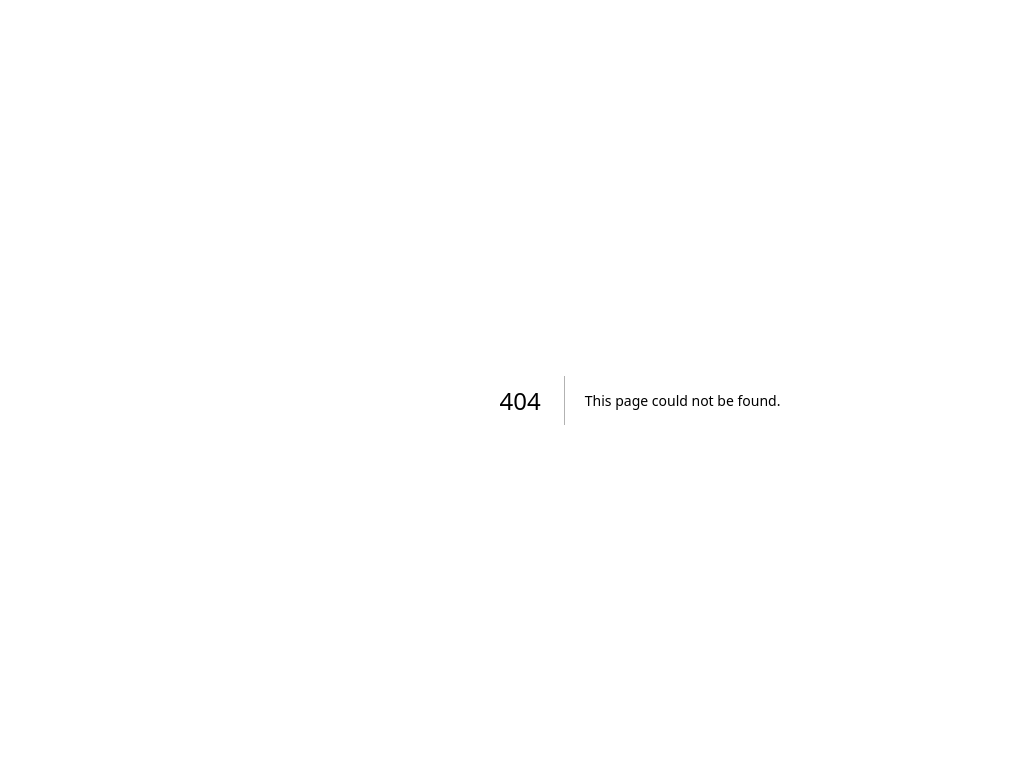
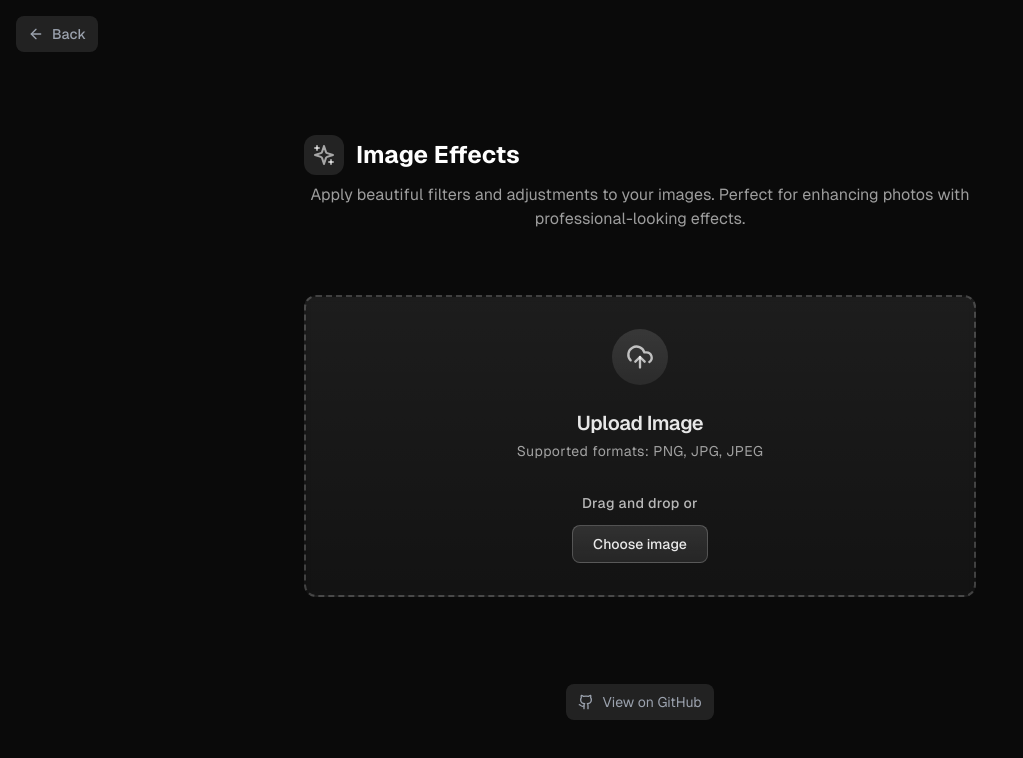
Before and after one commit to scanash00/quickpic-main, a Next.js app: page /image-effects in a window 1280 px wide. Before the commit this address had no page. Shown: the top 758 px of the page, without its empty margins (0-1023 px from the left). Built offline with nearby package versions, Linux system fonts and the light colour scheme.

Commit message:
new features

```diff
--- /dev/null
+++ b/src/app/(tools)/image-effects/effects-tool.tsx
@@ -0,0 +1,256 @@
+"use client";
+
+import { Sparkles } from "lucide-react";
+import { useState } from "react";
+import { ToolDescription } from "@/components/shared/tool-description";
+import { UploadBox } from "@/components/shared/upload-box";
+import { styles } from "@/components/ui/styles";
+
+const effectPresets = [
+  { id: "original", name: "Original" },
+  { id: "vintage", name: "Vintage", filters: "sepia(0.5) brightness(0.9) contrast(1.1)" },
+  { id: "noir", name: "Noir", filters: "grayscale(1) contrast(1.2) brightness(0.9)" },
+  { id: "chrome", name: "Chrome", filters: "brightness(1.1) contrast(1.1) saturate(1.2)" },
+  { id: "fade", name: "Fade", filters: "brightness(1.1) saturate(0.8) opacity(0.9)" },
+  { id: "warm", name: "Warm", filters: "sepia(0.3) brightness(1.1) saturate(1.1)" },
+  { id: "cool", name: "Cool", filters: "brightness(1.1) saturate(1.2) hue-rotate(10deg)" },
+  { id: "vivid", name: "Vivid", filters: "contrast(1.2) saturate(1.3)" },
+] as const;
+
+type EffectPreset = typeof effectPresets[number]["id"];
+
+interface Adjustments {
+  brightness: number;
+  contrast: number;
+  saturation: number;
+  blur: number;
+}
+
+export function EffectsTool() {
+  const [imageFile, setImageFile] = useState<File | null>(null);
+  const [imageUrl, setImageUrl] = useState<string | null>(null);
+  const [selectedEffect, setSelectedEffect] = useState<EffectPreset>("original");
+  const [adjustments, setAdjustments] = useState<Adjustments>({
+    brightness: 100,
+    contrast: 100,
+    saturation: 100,
+    blur: 0,
+  });
+
+  const handleFileChange = (e: React.ChangeEvent<HTMLInputElement>) => {
+    const file = e.target.files?.[0];
+    if (file) {
+      handleFile(file);
+    }
+  };
+
+  const handleDrop = (files: File[]) => {
+    const file = files[0];
+    if (file) {
+      handleFile(file);
+    }
+  };
+
+  const handleFile = (file: File) => {
+    setImageFile(file);
+    const url = URL.createObjectURL(file);
+    setImageUrl(url);
+  };
+
+  const getFilterStyle = () => {
+    const preset = effectPresets.find((p) => p.id === selectedEffect);
+    if (preset?.filters) {
+      return preset.filters;
+    }
+
+    return `brightness(${adjustments.brightness}%) contrast(${adjustments.contrast}%) saturate(${adjustments.saturation}%) blur(${adjustments.blur}px)`;
+  };
+
+  const handleAdjustmentChange = (
+    key: keyof Adjustments,
+    value: number
+  ) => {
+    setSelectedEffect("original");
+    setAdjustments((prev) => ({
+      ...prev,
+      [key]: value,
+    }));
+  };
+
+  const handleDownload = () => {
+    if (!imageUrl || !imageFile) return;
+
+    const img = new Image();
+    img.crossOrigin = "anonymous";
+    img.src = imageUrl;
+
+    img.onload = () => {
+      const canvas = document.createElement("canvas");
+      canvas.width = img.width;
+      canvas.height = img.height;
+
+      const ctx = canvas.getContext("2d");
+      if (!ctx) return;
+
+      ctx.filter = getFilterStyle();
+      ctx.drawImage(img, 0, 0);
+
+      canvas.toBlob(
+        (blob) => {
+          if (blob) {
+            const url = URL.createObjectURL(blob);
+            const a = document.createElement("a");
+            a.href = url;
+            a.download = imageFile.name.replace(/\.[^/.]+$/, "") + "_effect.jpg";
+            a.click();
+            URL.revokeObjectURL(url);
+          }
+        },
+        "image/jpeg",
+        0.9
+      );
+    };
+  };
+
+  const handleCancel = () => {
+    setImageFile(null);
+    setImageUrl(null);
+    setSelectedEffect("original");
+    setAdjustments({
+      brightness: 100,
+      contrast: 100,
+      saturation: 100,
+      blur: 0,
+    });
+  };
+
+  return (
+    <div className={styles.container}>
+      <ToolDescription
+        title="Image Effects"
+        description="Apply beautiful filters and adjustments to your images. Perfect for enhancing photos with professional-looking effects."
+        icon={<Sparkles className="h-6 w-6" />}
+      />
+
+      {!imageFile ? (
+        <UploadBox
+          title="Upload Image"
+          subtitle="Supported formats: PNG, JPG, JPEG"
+          description="Choose image"
+          accept="image/*"
+          onChange={handleFileChange}
+          onDrop={handleDrop}
+        />
+      ) : (
+        <div className={styles.toolContainer}>
+          <div className={styles.imageContainer}>
+            <img
+              src={imageUrl ?? ""}
+              alt="Preview"
+              className={styles.image}
+              style={{ filter: getFilterStyle() }}
+            />
+          </div>
+
+          <div className={styles.optionGrid}>
+            {effectPresets.map((effect) => (
+              <button
+                key={effect.id}
+                onClick={() => setSelectedEffect(effect.id)}
+                className={`${styles.optionButton.base} ${
+                  selectedEffect === effect.id
+                    ? styles.optionButton.selected
+                    : styles.optionButton.unselected
+                }`}
+              >
+                {effect.name}
+              </button>
+            ))}
+          </div>
+
+          {selectedEffect === "original" && (
+            <div className={styles.controlsContainer}>
+              <div>
+                <label htmlFor="brightness" className={styles.label}>
+                  Brightness: {adjustments.brightness}%
+                </label>
+                <input
+                  id="brightness"
+                  type="range"
+                  min="0"
+                  max="200"
+                  value={adjustments.brightness}
+                  onChange={(e) =>
+                    handleAdjustmentChange("brightness", Number(e.target.value))
+                  }
+                  className={styles.slider}
+                />
+              </div>
+
+              <div>
+                <label htmlFor="contrast" className={styles.label}>
+                  Contrast: {adjustments.contrast}%
+                </label>
+                <input
+                  id="contrast"
+                  type="range"
+                  min="0"
+                  max="200"
+                  value={adjustments.contrast}
+                  onChange={(e) =>
+                    handleAdjustmentChange("contrast", Number(e.target.value))
+                  }
+                  className={styles.slider}
+                />
+              </div>
+
+              <div>
+                <label htmlFor="saturation" className={styles.label}>
+                  Saturation: {adjustments.saturation}%
+                </label>
+                <input
+                  id="saturation"
+                  type="range"
+                  min="0"
+                  max="200"
+                  value={adjustments.saturation}
+                  onChange={(e) =>
+                    handleAdjustmentChange("saturation", Number(e.target.value))
+                  }
+                  className={styles.slider}
+                />
+              </div>
+
+              <div>
+                <label htmlFor="blur" className={styles.label}>
+                  Blur: {adjustments.blur}px
+                </label>
+                <input
+                  id="blur"
+                  type="range"
+                  min="0"
+                  max="10"
+                  step="0.5"
+                  value={adjustments.blur}
+                  onChange={(e) =>
+                    handleAdjustmentChange("blur", Number(e.target.value))
+                  }
+                  className={styles.slider}
+                />
+              </div>
+            </div>
+          )}
+
+          <div className={styles.buttonsContainer}>
+            <button onClick={handleDownload} className={styles.primaryButton}>
+              Download Effect
+            </button>
+            <button onClick={handleCancel} className={styles.secondaryButton}>
+              Try Another
+            </button>
+          </div>
+        </div>
+      )}
+    </div>
+  );
+}
--- /dev/null
+++ b/src/app/(tools)/image-effects/opengraph-image.tsx
@@ -0,0 +1,16 @@
+import { ogImageGenerator } from "@/app/utils/og-generator";
+
+export const runtime = "edge";
+export const alt = "QuickPic Image Effects";
+export const size = {
+  width: 1200,
+  height: 630,
+};
+export const contentType = "image/png";
+
+export default async function Image() {
+  return ogImageGenerator({
+    title: "Image Effects",
+    description: "Apply beautiful filters and adjustments to your images",
+  });
+}
--- /dev/null
+++ b/src/app/(tools)/image-effects/page.tsx
@@ -0,0 +1,15 @@
+import { Metadata } from "next";
+import dynamic from "next/dynamic";
+
+const EffectsTool = dynamic(() => import("./effects-tool").then((mod) => mod.EffectsTool), {
+  ssr: false,
+});
+
+export const metadata: Metadata = {
+  title: "Image Effects - QuickPic",
+  description: "Apply beautiful filters and adjustments to your images. Perfect for enhancing photos with professional-looking effects.",
+};
+
+export default function EffectsPage() {
+  return <EffectsTool />;
+}
--- /dev/null
+++ b/src/app/(tools)/image-effects/twitter-image.tsx
@@ -0,0 +1,16 @@
+import { ogImageGenerator } from "@/app/utils/og-generator";
+
+export const runtime = "edge";
+export const alt = "QuickPic Image Effects";
+export const size = {
+  width: 1200,
+  height: 630,
+};
+export const contentType = "image/png";
+
+export default async function Image() {
+  return ogImageGenerator({
+    title: "Image Effects",
+    description: "Apply beautiful filters and adjustments to your images",
+  });
+}
--- a/src/components/shared/upload-box.tsx
+++ b/src/components/shared/upload-box.tsx
@@ -30,9 +30,9 @@ export function UploadBox({
       <div className={styles.uploadBox.container}>
         <div className={`${styles.uploadBox.inner} group`}>
           <div className={styles.uploadBox.iconContainer}>
-            <UploadCloud className="h-6 w-6 transition-all duration-300 group-hover:scale-110" />
+            <UploadCloud className="h-7 w-7 transition-transform duration-300 group-hover:rotate-3 group-hover:scale-110" />
           </div>
-          <div>
+          <div className="space-y-1">
             <h2 className={styles.uploadBox.title}>{title}</h2>
             <p className={styles.uploadBox.subtitle}>{subtitle}</p>
           </div>
--- a/src/components/ui/styles.ts
+++ b/src/components/ui/styles.ts
@@ -1,54 +1,49 @@
 export const styles = {
   // Layout
   container: "flex flex-col items-center gap-8 p-6",
-  toolContainer: "w-full max-w-2xl mx-auto space-y-6 animate-fade-in",
+  toolContainer: "flex flex-col gap-6 w-full max-w-3xl mx-auto p-6 bg-background/50 backdrop-blur-sm rounded-lg shadow-lg border border-accent/10",
   toolDescription: "mb-8 text-center",
 
   // Image container
-  imageContainer:
-    "relative w-full rounded-xl border-2 border-white/20 bg-white/10 p-4 backdrop-blur-sm transition-all duration-300 hover:border-white/30 hover:shadow-lg hover:shadow-blue-500/10",
+  imageContainer: "relative w-full aspect-video flex items-center justify-center bg-background/30 rounded-lg overflow-hidden border border-accent/10",
   imageDimensions:
     "absolute top-2 right-2 rounded-md bg-gray-900/80 px-3 py-1.5 text-xs text-white backdrop-blur",
-  image: "mx-auto max-h-[500px] w-full object-contain rounded-lg",
+  image: "max-w-full max-h-full object-contain",
 
   // Upload box
   uploadBox: {
     container: "w-full max-w-2xl mx-auto",
     inner:
-      "flex flex-col items-center gap-4 rounded-xl border-2 border-dashed border-white/30 bg-white/10 p-12 text-center backdrop-blur-sm transition-all duration-300 hover:border-white/50 hover:shadow-lg hover:shadow-blue-500/10",
+      "relative flex flex-col items-center gap-6 rounded-xl border-2 border-dashed border-white/20 bg-gradient-to-b from-white/[0.08] to-white/[0.04] p-8 text-center backdrop-blur-sm transition-all duration-300 hover:border-white/30 hover:shadow-lg hover:from-white/[0.12] hover:to-white/[0.06]",
     iconContainer:
-      "flex items-center justify-center w-12 h-12 rounded-full bg-white/10 text-white/60 transition-all duration-300 group-hover:scale-110 group-hover:bg-white/20",
-    title: "text-xl font-semibold text-white",
-    subtitle: "mt-1 text-sm text-white/60",
-    buttonContainer: "flex flex-col items-center gap-2",
+      "flex items-center justify-center w-14 h-14 rounded-full bg-gradient-to-b from-white/[0.12] to-white/[0.08] text-white/70 transition-all duration-300 group-hover:scale-110 group-hover:from-white/[0.16] group-hover:to-white/[0.12] group-hover:text-white/90",
+    title: "text-xl font-semibold text-white/90 tracking-tight",
+    subtitle: "mt-1 text-sm text-white/60 tracking-wide",
+    buttonContainer: "flex flex-col items-center gap-3 mt-2",
     uploadButton:
-      "px-4 py-2 text-sm font-medium text-white/90 bg-white/10 rounded-lg border border-white/20 transition-all duration-300 hover:bg-white/20 hover:border-white/30 hover:shadow-lg hover:shadow-white/10 active:bg-white/30",
-    dragText: "text-sm font-medium text-white/60",
+      "px-5 py-2 text-sm font-medium text-white/90 bg-gradient-to-b from-white/[0.12] to-white/[0.08] rounded-lg border border-white/20 transition-all duration-300 hover:from-white/[0.16] hover:to-white/[0.12] hover:border-white/30 hover:shadow-lg hover:shadow-white/10 hover:text-white active:scale-[0.98]",
+    dragText: "text-sm font-medium text-white/70 tracking-wide",
   },
 
   // Controls
-  controlsContainer: "flex flex-col gap-2",
-  label: "block text-sm font-medium text-white/60",
-  slider: "w-full accent-blue-600",
+  controlsContainer: "flex flex-col gap-4 w-full",
+  label: "block text-sm font-medium text-foreground/80 mb-1",
+  slider: "w-full h-2 bg-accent/10 rounded-lg appearance-none cursor-pointer accent-primary",
   sliderValue: "text-sm text-white/60 text-center",
 
   // Buttons container
-  buttonsContainer: "flex gap-4 justify-center",
+  buttonsContainer: "flex flex-wrap gap-4 justify-center",
 
   // Buttons
-  primaryButton:
-    "inline-flex items-center gap-2 rounded-lg bg-blue-600 px-6 py-2.5 font-medium text-white shadow-sm transition-all duration-300 hover:bg-blue-700 active:bg-blue-800 hover:shadow-lg hover:shadow-blue-500/20",
-  secondaryButton:
-    "inline-flex items-center gap-2 rounded-lg bg-white/10 px-6 py-2.5 font-medium text-white/80 transition-all duration-300 hover:bg-white/20 active:bg-white/30 hover:shadow-lg hover:shadow-white/5",
+  primaryButton: "px-6 py-2 bg-primary text-primary-foreground rounded-lg font-medium shadow-lg transition-all duration-200 hover:scale-[1.02] active:scale-[0.98]",
+  secondaryButton: "px-6 py-2 bg-accent/10 text-foreground rounded-lg font-medium transition-all duration-200 hover:bg-accent/20 hover:scale-[1.02] active:scale-[0.98]",
 
   // Option selector
-  optionGrid: "grid grid-cols-2 sm:grid-cols-4 gap-3",
+  optionGrid: "grid grid-cols-2 sm:grid-cols-4 gap-2",
   optionButton: {
-    base: "relative flex items-center justify-center p-3 rounded-lg border-2 transition-all duration-300 hover:scale-[1.02] active:scale-[0.98]",
-    selected:
-      "border-blue-500 bg-blue-500/20 text-blue-300 shadow-lg shadow-blue-500/20",
-    unselected:
-      "border-white/20 bg-white/10 text-white/80 hover:border-white/30 hover:bg-white/20 hover:shadow-lg hover:shadow-white/5",
+    base: "w-full px-4 py-2 rounded-lg font-medium transition-all duration-200 hover:scale-[1.02] active:scale-[0.98]",
+    selected: "bg-primary text-primary-foreground shadow-lg",
+    unselected: "bg-accent/10 hover:bg-accent/20 text-foreground",
   },
 
   // Animations
```
